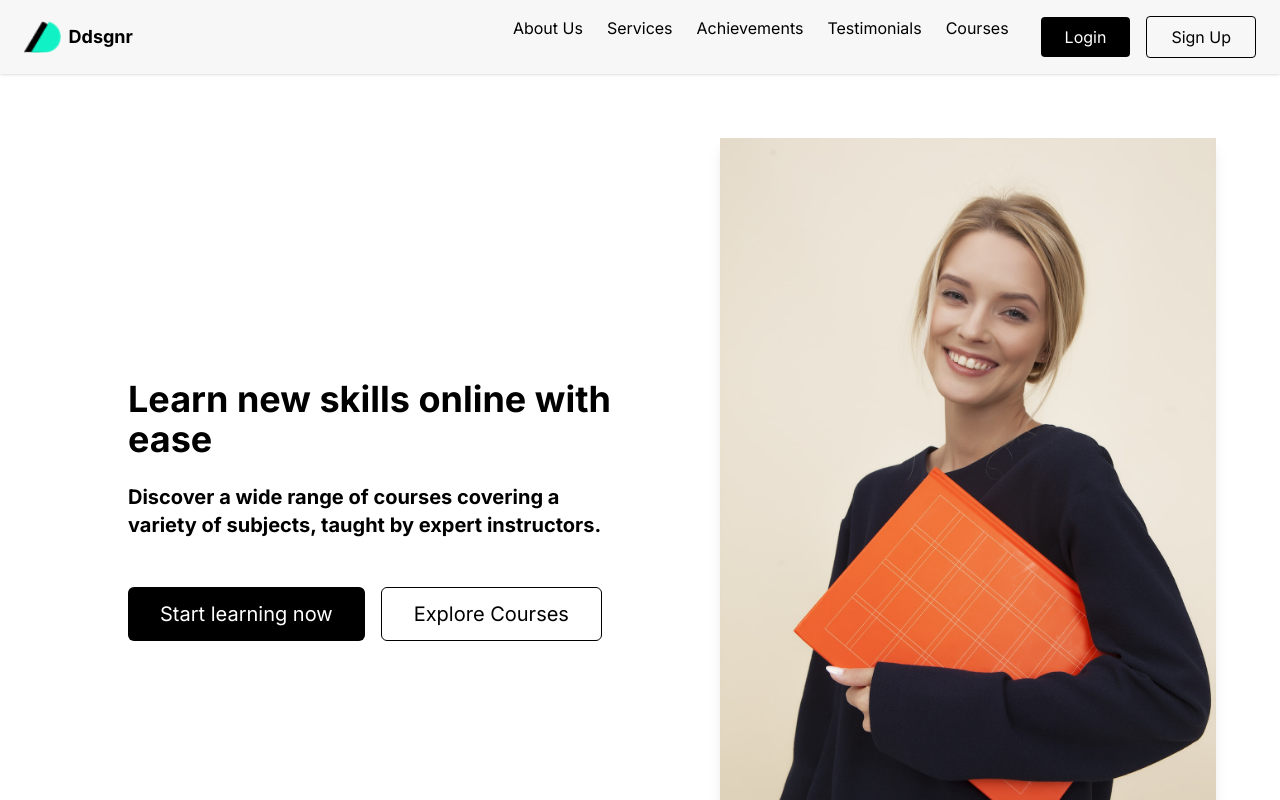
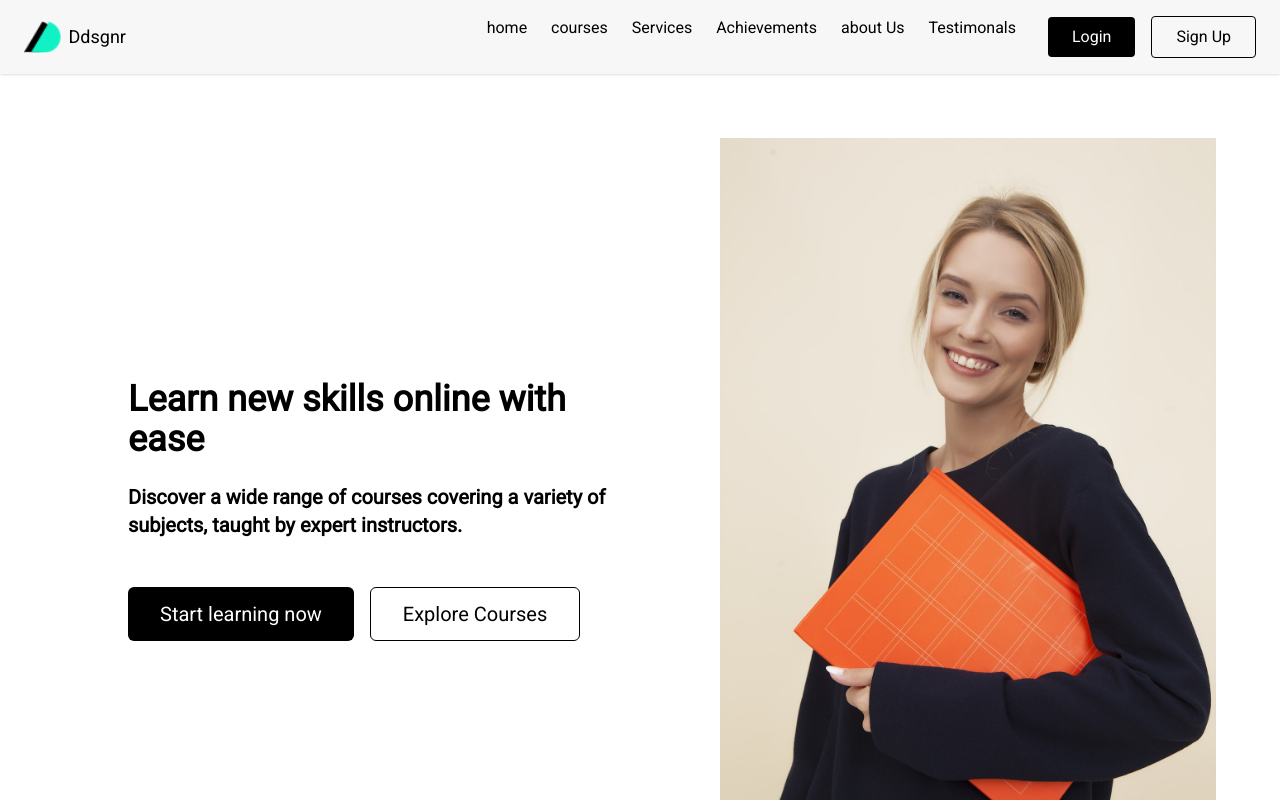
Before and after one commit to almas-aftab-ahmed/figma-2-giaic, a Next.js app: page / in a window 1280 px wide. Shown: the top 800 px of the page. Built offline with nearby package versions, Linux system fonts and the light colour scheme.

Commit message:
initial commit

```diff
--- a/src/app/components/Hero.tsx
+++ b/src/app/components/Hero.tsx
@@ -29,7 +29,7 @@ const HeroSection = () => {
           alt="Hero"
           width={640}
           height={900}
-          className="object-cover shadow-lg md:w-full md:h-auto"
+         objectFit='contain'
         />
       </div>
     </section>
--- a/src/app/components/NavBar.tsx
+++ b/src/app/components/NavBar.tsx
@@ -3,10 +3,6 @@
 import Link from 'next/link';
 import { useState } from 'react';
 import Image from 'next/image';
-import { Inter, } from 'next/font/google';
-
-const inter = Inter({ subsets: ['latin'] });
-
 
 const Navbar = () => {
   const [isMenuOpen, setIsMenuOpen] = useState(false);
@@ -31,7 +27,7 @@ const Navbar = () => {
             height={32}
             className="h-8 w-auto -ml-6"
           />
-          <span className="ml-2 text-lg font-bold text-[#000000] font-inter">
+          <span className="ml-2 text-lg  text-[#000000] font-inter">
             Ddsgnr
           </span>
         </div>
@@ -61,9 +57,12 @@ const Navbar = () => {
 
         {/* Desktop Navigation Links */}
         <nav className="hidden lg:flex space-x-8">
-          <ul className="flex space-x-6 text-[#000000]  ">
+          <ul className="flex space-x-6 text-[#000000]  h-[24px] justify-center font-Roboto ">
             <li>
-              <Link href="/about" className="hover:text-[#676767]">About Us</Link>
+              <Link href="/" className='hover:text-[#676767]'>home</Link>
+            </li>
+            <li>
+              <Link href="/cources" className="hover:text-[#676767]">courses</Link>
             </li>
             <li>
               <Link href="/services" className="hover:text-[#676767]">Services</Link>
@@ -72,10 +71,10 @@ const Navbar = () => {
               <Link href="/achievements" className="hover:text-[#676767]">Achievements</Link>
             </li>
             <li>
-              <Link href="/testimonials" className="hover:text-[#676767]">Testimonials</Link>
+              <Link href="/about" className="hover:text-[#676767]">about Us</Link>
             </li>
             <li>
-              <Link href="/courses" className="hover:text-[#676767]">Courses</Link>
+              <Link href="/testimonals" className="hover:text-[#676767]">Testimonals</Link>
             </li>
           </ul>
           {/* Buttons */}
--- a/src/app/layout.tsx
+++ b/src/app/layout.tsx
@@ -1,17 +1,14 @@
 import type { Metadata } from "next";
 import localFont from "next/font/local";
 import "./globals.css";
+import { Inter, Roboto } from 'next/font/google';
 
-const geistSans = localFont({
-  src: "./fonts/GeistVF.woff",
-  variable: "--font-geist-sans",
-  weight: "100 900",
-});
-const geistMono = localFont({
-  src: "./fonts/GeistMonoVF.woff",
-  variable: "--font-geist-mono",
-  weight: "100 900",
-});
+const inter = Inter({ subsets: ['latin'], weight:["400", "700"] });
+const roboto =  Roboto({ subsets: ['latin'], weight:["400"] });
+
+
+
+
 
 export const metadata: Metadata = {
   title: "Dgdsr",
@@ -26,8 +23,9 @@ export default function RootLayout({
   return (
     <html lang="en">
       <body
-        className={`${geistSans.variable} ${geistMono.variable} antialiased`}
+        className={roboto.className}
       >
+        <div className={inter.className}></div>
         {children}
       </body>
     </html>
```
